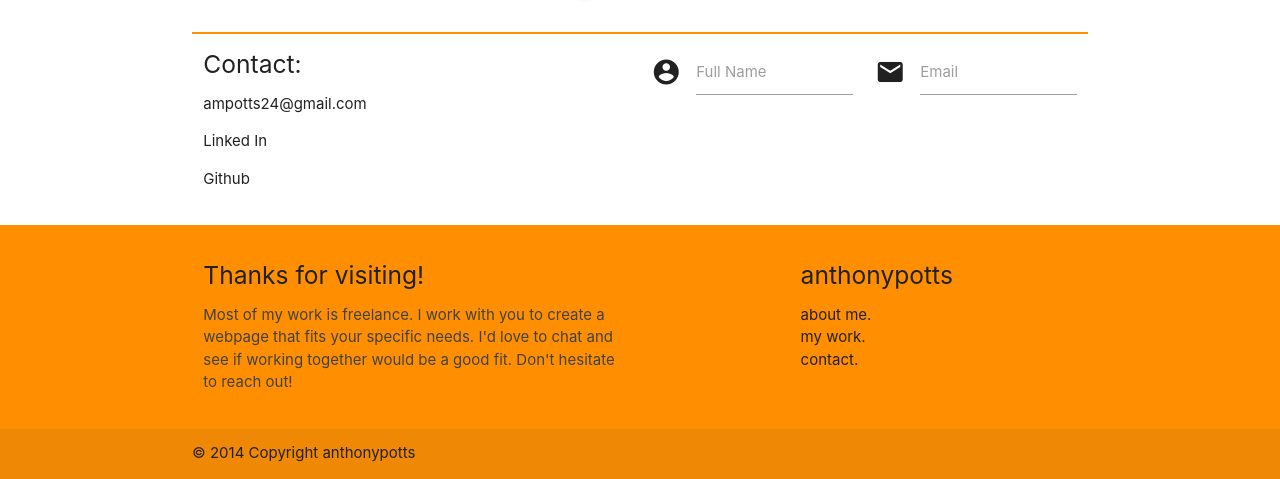
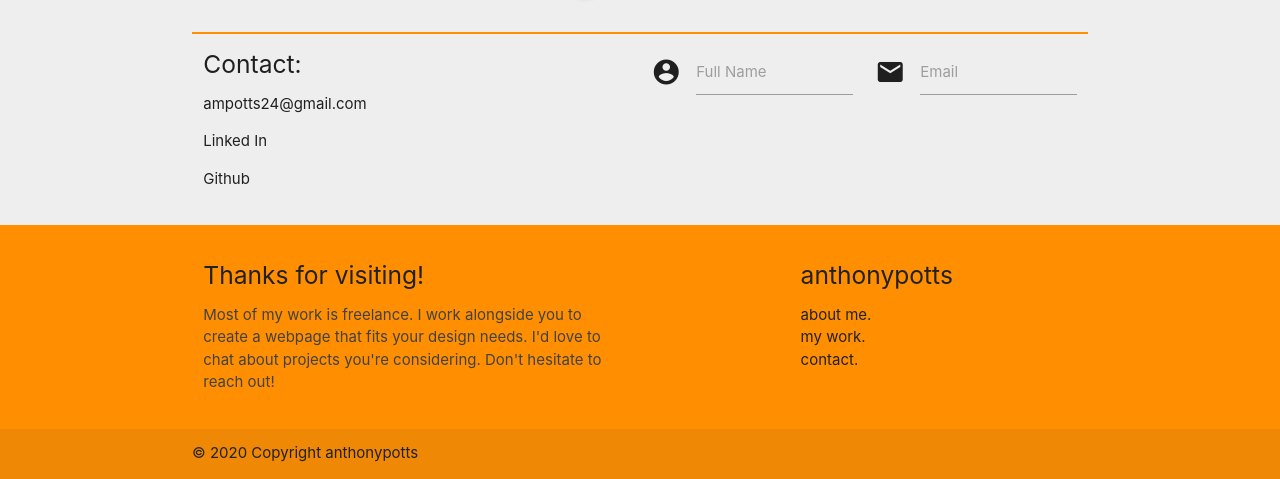
Before and after one commit to anthonypotts/potts-portfolio, a plain HTML site: page index.html in a window 1280 px wide. Shown: the part 778-1257 px from the top of the page. Drawn offline with nearby package versions, Linux system fonts and the light colour scheme.

Commit message:
finishing touches

```diff
--- a/assets/css/style.css
+++ b/assets/css/style.css
@@ -4,6 +4,10 @@
     --tertiary-color: #EDE5CA;
     --quarternary-color: #FFE35B;
 } */
+
+body {
+    background-color: #eeeeee;
+}
 
 .nav-wrapper {
     padding-left: 20px;
--- a/index.html
+++ b/index.html
@@ -104,7 +104,7 @@
             <div class="row">
                 <div class="col l6 s12">
                     <h5 class="grey-text text-darken-4">Thanks for visiting!</h5>
-                    <p class="grey-text text-darken-3">Most of my work is freelance. I work with you to create a webpage that fits your specific needs. I'd love to chat and see if working together would be a good fit. Don't hesitate to reach out!</p>
+                    <p class="grey-text text-darken-3">Most of my work is freelance. I work alongside you to create a webpage that fits your design needs. I'd love to chat about projects you're considering. Don't hesitate to reach out!</p>
                 </div>
                 <div class="col l4 offset-l2 s12">
                     <h5 class="grey-text text-darken-4">anthonypotts</h5>
@@ -118,7 +118,7 @@
         </div>
         <div class="footer-copyright">
             <div class="container grey-text text-darken-4">
-                © 2014 Copyright anthonypotts
+                © 2020 Copyright anthonypotts
             </div>
         </div>
       </footer>
@@ -126,7 +126,7 @@
 
 
     <script src="https://cdnjs.cloudflare.com/ajax/libs/materialize/1.0.0/js/materialize.min.js"></script>
-    <script src="assets/js/homepage.js"></script>
+    <script src="./assets/js/homepage.js"></script>
 
 </body>
 </html>
```
